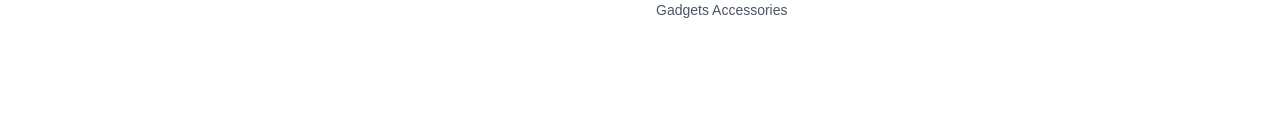
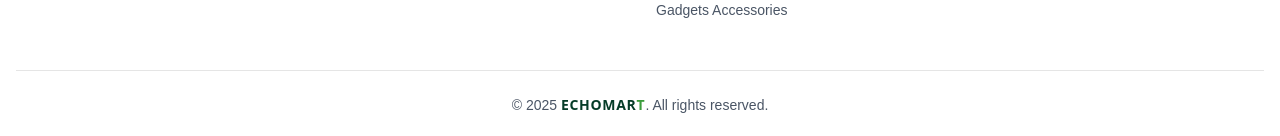
Before and after one commit to syedmehedi34/EcoMart, a Next.js app: page / in a window 1280 px wide. Shown: the part 716-852 px from the top of the page. Before the commit the page ends 800 px from the top, so only its background shows below. Built offline with nearby package versions, Linux system fonts and the light colour scheme; no server answers.

Commit message:
footer done

```diff
--- a/app/layout.tsx
+++ b/app/layout.tsx
@@ -23,7 +23,7 @@ export default function RootLayout({
         <body className="font-poppins antialiased" suppressHydrationWarning>
           <div className="flex flex-col min-h-screen">
             <Header />
-            <main className="flex1">{children}</main>
+            <main className="flex-1">{children}</main>
             <Footer />
           </div>
         </body>
--- a/components/Footer.tsx
+++ b/components/Footer.tsx
@@ -79,6 +79,14 @@ const Footer = () => {
           </div>
         </div>
         {/*  */}
+
+        {/* bottom footer title */}
+        <div className="py-6 border-t text-center text-sm text-gray-600">
+          <div>
+            &copy; {new Date().getFullYear()} <Logo className="text-sm" />. All
+            rights reserved.
+          </div>
+        </div>
       </Container>
     </footer>
   );
```
